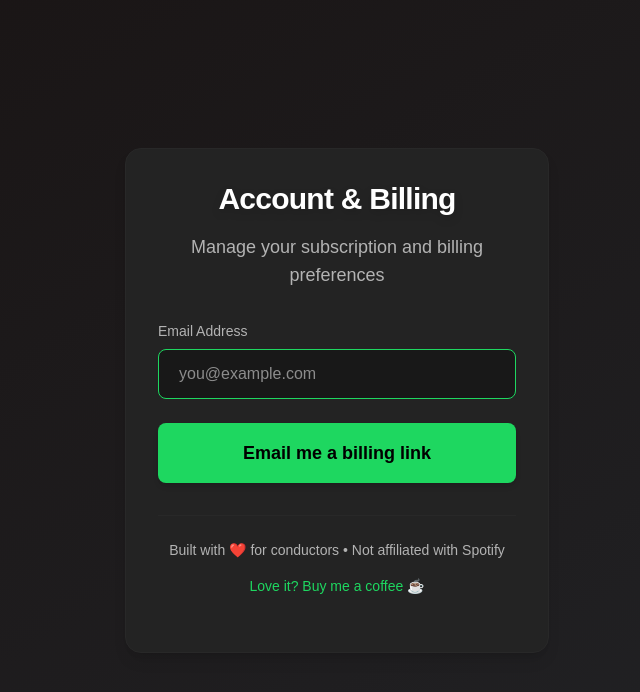
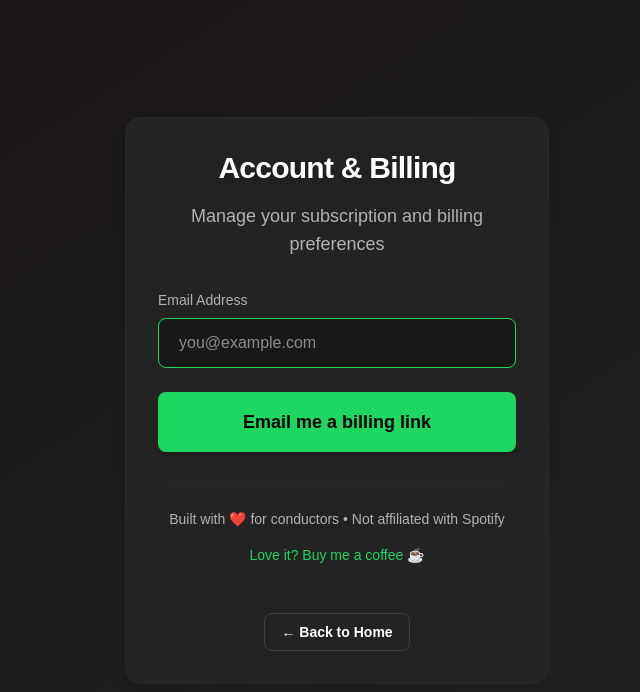
Before and after one commit to ecz2515/conductr, a Next.js app: page /account in a window 1280 px wide. Shown: the top 692 px of the page, without its empty margins (303-943 px from the left). Built offline with nearby package versions, Linux system fonts and the light colour scheme.

Commit message:
Update layout and navigation in account and reorder pages; adjust margins for improved spacing.

```diff
--- a/app/account/page.tsx
+++ b/app/account/page.tsx
@@ -1,6 +1,7 @@
 "use client";
 
 import { useState } from "react";
+import Link from "next/link";
 import {
   PageContainer,
   ContentWrapper,
@@ -76,7 +77,15 @@ export default function AccountPage() {
             </form>
           )}
 
-          <Footer />
+          <div className="flex flex-col items-center space-y-6">
+            <Footer />
+
+            <Link href="/">
+              <Button variant="secondary" size="sm">
+                ← Back to Home
+              </Button>
+            </Link>
+          </div>
         </Card>
       </ContentWrapper>
     </PageContainer>
--- a/app/page.tsx
+++ b/app/page.tsx
@@ -196,7 +196,7 @@ export default function Home() {
         }`}
       >
         {/* Title Section */}
-        <div className="text-center max-w-4xl mb-12 pt-16">
+        <div className="text-center max-w-4xl mb-12 mt-12 pt-16">
           <h1 className="text-3xl sm:text-4xl font-bold text-white tracking-tight drop-shadow-lg mb-6">
             {albums && !isSearching && albums.length > 0
               ? "Select recordings to include in your playlist"
--- a/app/reorder/page.tsx
+++ b/app/reorder/page.tsx
@@ -138,7 +138,7 @@ function ReorderContent() {
         </a>
       </div>
 
-      <h1 className="text-2xl sm:text-3xl font-bold text-white mb-8 text-center">Arrange Your Recordings</h1>
+      <h1 className="text-2xl sm:text-3xl font-bold text-white mb-8 mt-12 text-center">Arrange Your Recordings</h1>
       <div
         className="w-full flex flex-col items-center transition-all duration-700 animate-expand"
         style={{ maxWidth: "36rem", paddingLeft: "0.75rem", paddingRight: "0.75rem" }}
```
